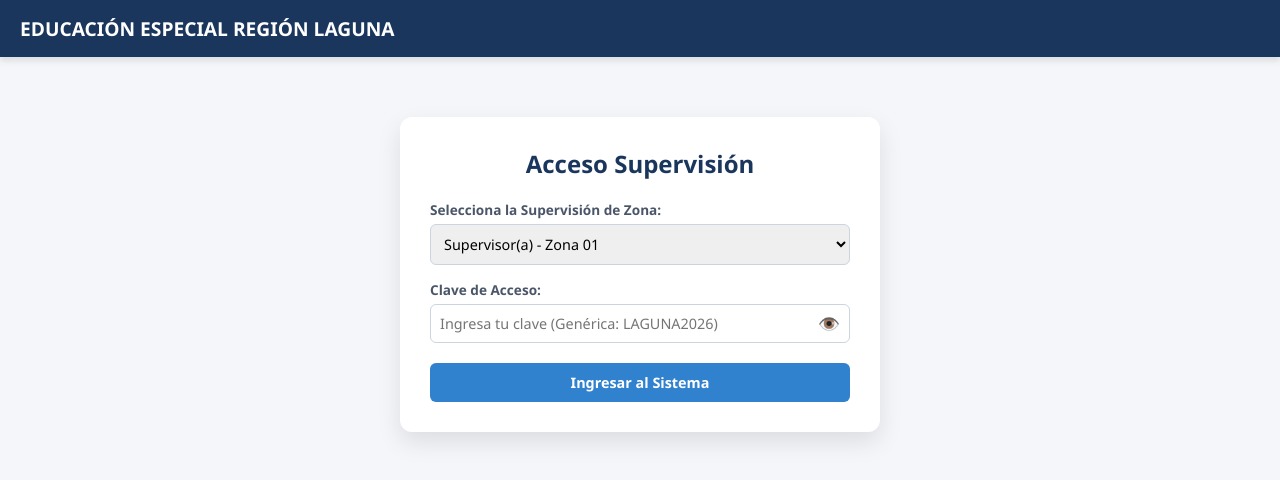
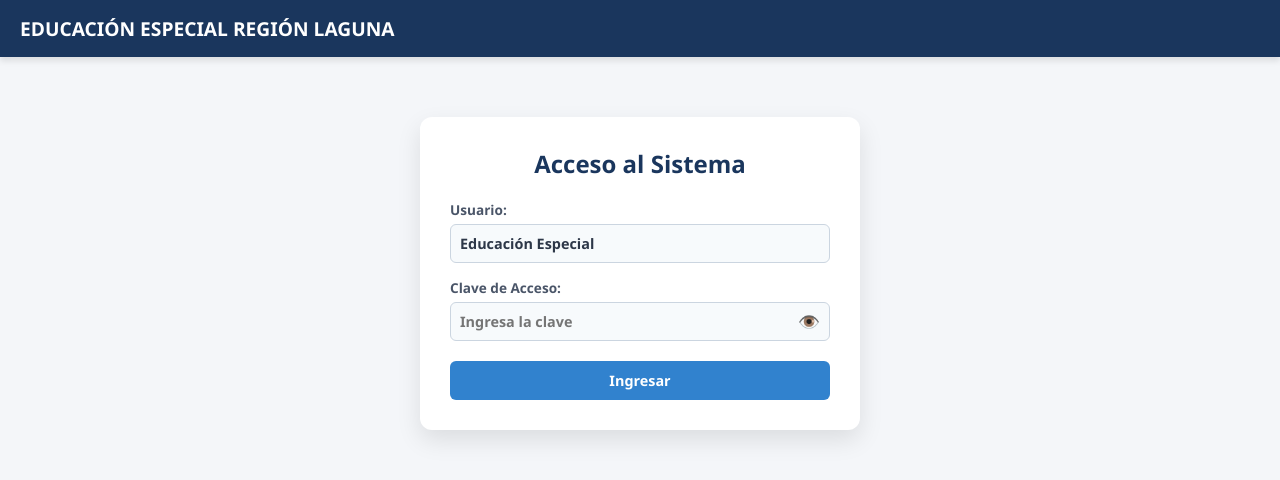
Before and after one commit to garaygandarilla-dev/EDUCACION-ESPECIAL, a plain HTML site: page index.html in a window 1280 px wide. Drawn offline with Linux system fonts and the light colour scheme.

Commit message:
index.html

```diff
--- a/index.html
+++ b/index.html
@@ -67,12 +67,13 @@
         .tab-btn.active { color: white; border-bottom-color: #3182ce; background: #1a202c; }
 
         .login-card {
-            max-width: 480px;
+            max-width: 440px;
             margin: 60px auto;
             background: white;
             padding: 30px;
             border-radius: 12px;
             box-shadow: 0 10px 25px rgba(0,0,0,0.1);
+            text-align: center;
         }
 
         .password-container {
@@ -102,9 +103,9 @@
         .container { max-width: 1950px; margin: 20px auto; padding: 0 15px; }
         .card { background: white; border-radius: 10px; padding: 20px; margin-bottom: 20px; box-shadow: 0 2px 5px rgba(0,0,0,0.05); }
         .form-grid { display: grid; grid-template-columns: repeat(auto-fit, minmax(220px, 1fr)); gap: 15px; }
-        .form-group { display: flex; flex-direction: column; }
+        .form-group { display: flex; flex-direction: column; text-align: left; }
         .form-group label { font-size: 0.85rem; font-weight: bold; margin-bottom: 5px; color: #4a5568; }
-        .form-group input, .form-group select { padding: 9px; border: 1px solid #cbd5e0; border-radius: 6px; font-size: 0.9rem; }
+        .form-group input { padding: 9px; border: 1px solid #cbd5e0; border-radius: 6px; font-size: 0.9rem; background-color: #f7fafc; color: #2d3748; font-weight: bold; }
 
         .btn { padding: 10px 18px; border: none; border-radius: 6px; font-weight: bold; cursor: pointer; font-size: 0.9rem; }
         .btn-primary { background-color: #3182ce; color: white; }
@@ -159,24 +160,21 @@
 
     <!-- PANTALLA DE ACCESO (LOGIN) -->
     <div id="loginSection" class="login-card">
-        <h2 style="text-align: center; margin-bottom: 20px; color: #1a365d;">Acceso Supervisión</h2>
+        <h2 style="margin-bottom: 20px; color: #1a365d;">Acceso al Sistema</h2>
+
         <div class="form-group" style="margin-bottom: 15px;">
-            <label>Selecciona la Supervisión de Zona:</label>
-            <select id="loginUsuario">
-                <option value="sup1">Supervisor(a) - Zona 01</option>
-                <option value="sup2">Supervisor(a) - Zona 02</option>
-                <option value="sup3">Supervisor(a) - Zona 03</option>
-                <option value="sup4">Supervisor(a) - Zona 04</option>
-            </select>
+            <label>Usuario:</label>
+            <input type="text" value="Educación Especial" disabled>
         </div>
+
         <div class="form-group" style="margin-bottom: 20px;">
             <label>Clave de Acceso:</label>
             <div class="password-container">
-                <input type="password" id="loginPass" placeholder="Ingresa tu clave (Genérica: LAGUNA2026)">
+                <input type="password" id="loginPass" placeholder="Ingresa la clave">
                 <button type="button" class="toggle-password" onclick="toggleMostrarPassword()" title="Mostrar/Ocultar Contraseña">👁️</button>
             </div>
         </div>
-        <button class="btn btn-primary" style="width: 100%;" type="button" onclick="iniciarSesion()">Ingresar al Sistema</button>
+        <button class="btn btn-primary" style="width: 100%;" type="button" onclick="iniciarSesion()">Ingresar</button>
     </div>
 
     <!-- PANTALLA PRINCIPAL -->
@@ -287,16 +285,7 @@
         const URL_PLANTILLA = 'https://script.google.com/macros/s/AKfycbyOhJA1VtJ11kd6-XG1o2KAdrZSFjX4caZJT7Y1FSpwUnf0gyEshoh32p1aCLqhX8KG/exec';
         const URL_ALUMNOS = 'https://script.google.com/macros/s/AKfycbx340wj_KV-bbgruvbMVtT2i7gU4ycLoDoZBzVKUJ8DMn9lBLFVsJg_E3NXfUufvg/exec';
 
-        // Clave genérica y nivel configurados para las supervisiones
-        const CLAVE_GENERICA = "LAGUNA2026";
-        const ROL_NIVEL = "Educación Especial";
-
-        const BASE_USUARIOS = {
-            sup1: { pass: CLAVE_GENERICA, nombre: 'Supervisor(a) Zona 01', rol: ROL_NIVEL, zona: 'Zona 01' },
-            sup2: { pass: CLAVE_GENERICA, nombre: 'Supervisor(a) Zona 02', rol: ROL_NIVEL, zona: 'Zona 02' },
-            sup3: { pass: CLAVE_GENERICA, nombre: 'Supervisor(a) Zona 03', rol: ROL_NIVEL, zona: 'Zona 03' },
-            sup4: { pass: CLAVE_GENERICA, nombre: 'Supervisor(a) Zona 04', rol: ROL_NIVEL, zona: 'Zona 04' }
-        };
+        const CLAVE_CORRECTA = "LAGUNA2026";
 
         let usuarioSesion = JSON.parse(localStorage.getItem('usaer_sesion') || 'null');
         let dbAlumnos = JSON.parse(localStorage.getItem('usaer_alumnos') || '[]');
@@ -323,16 +312,14 @@
         }
 
         function iniciarSesion() {
-            const userKey = document.getElementById('loginUsuario').value;
             const passVal = document.getElementById('loginPass').value.trim();
-            const userObj = BASE_USUARIOS[userKey];
 
-            if (userObj && (userObj.pass === passVal || passVal === CLAVE_GENERICA)) {
-                usuarioSesion = userObj;
+            if (passVal === CLAVE_CORRECTA) {
+                usuarioSesion = { nombre: 'Educación Especial', rol: 'Región Laguna' };
                 localStorage.setItem('usaer_sesion', JSON.stringify(usuarioSesion));
                 iniciarModoApp();
             } else {
-                alert('Clave de acceso incorrecta. Utiliza la clave genérica.');
+                alert('Clave de acceso incorrecta.');
             }
         }
 
```
